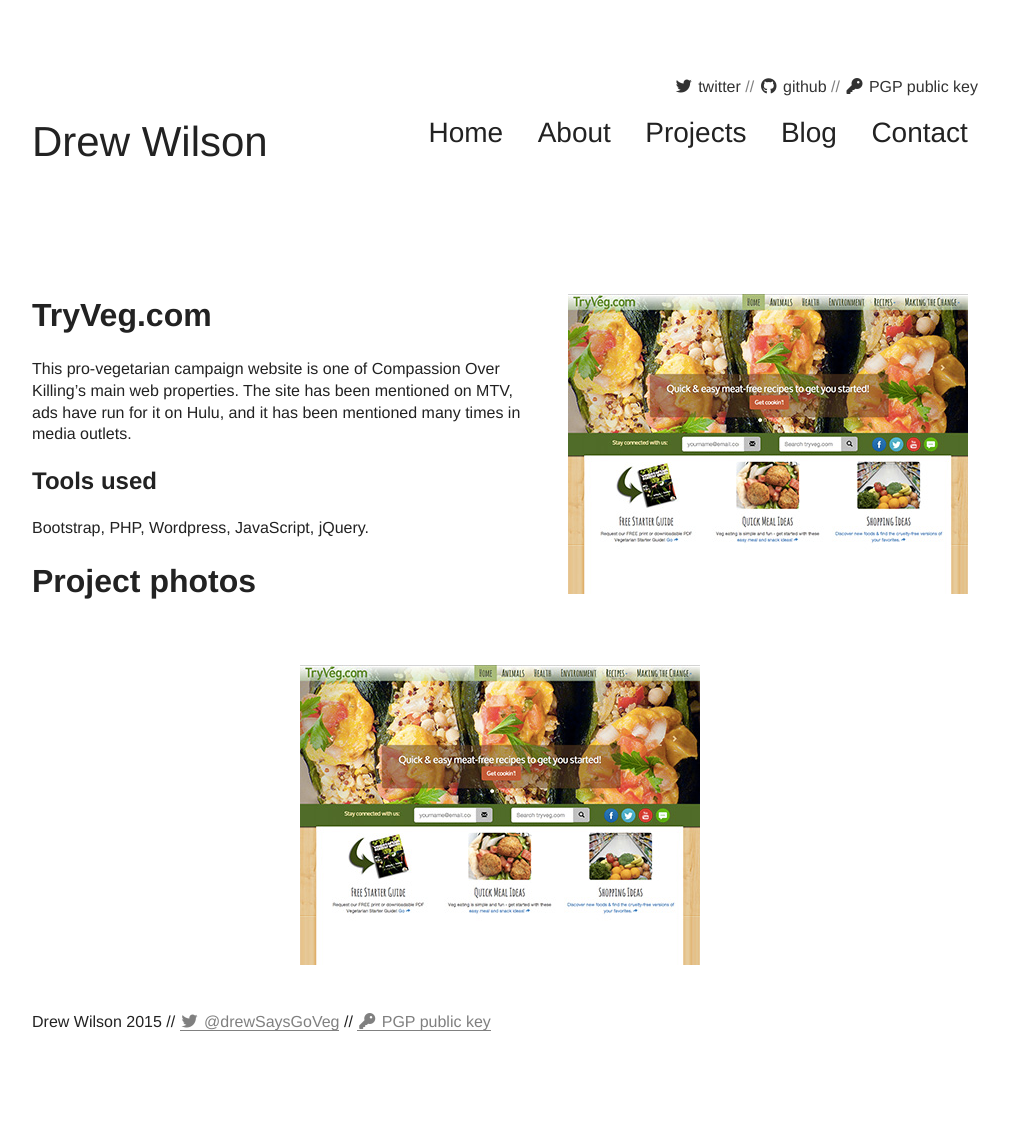
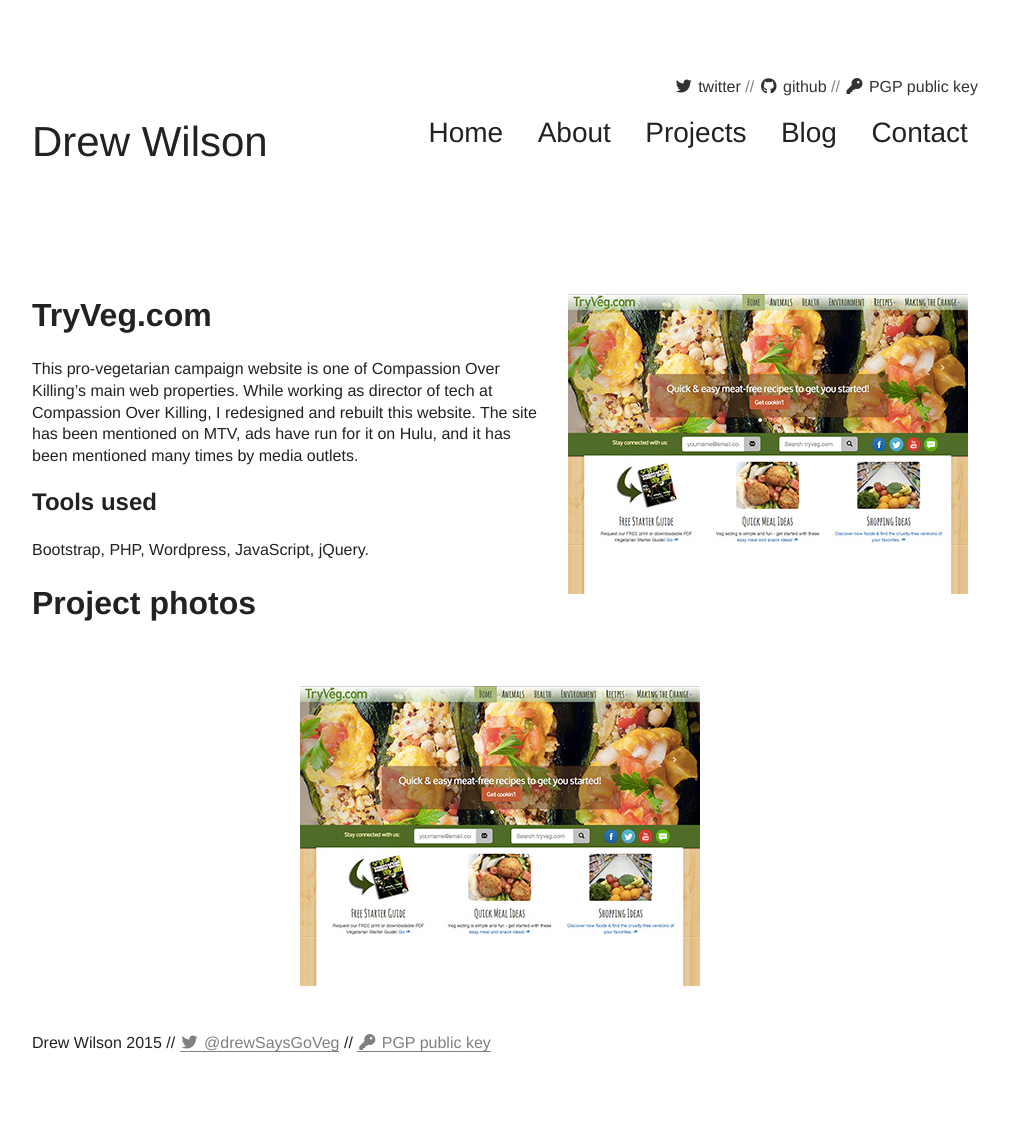
Before and after one commit to drewrwilson/drewrwilson.github.io, a Jekyll site: the page built from _posts/projects/2015-01-01-tryveg.md, in a window 1280 px wide. Shown: the whole page, without its empty margins (140-1149 px from the left). Built offline with Jekyll 4.4.1, drawn with Linux system fonts in a browser that asks for light colours; nearby versions of some CDN libraries; library files that are not in the unit come from our copies; before the commit the page ends 1108 px from its top, so only the background shows below that.

Commit message:
edits to tryveg

```diff
--- a/_posts/projects/2015-01-01-tryveg.md
+++ b/_posts/projects/2015-01-01-tryveg.md
@@ -11,7 +11,7 @@
 - projects
 ---
 
-This pro-vegetarian campaign website is one of Compassion Over Killing's main web properties. The site has been mentioned on MTV, ads have run for it on Hulu, and it has been mentioned many times in media outlets.
+This pro-vegetarian campaign website is one of Compassion Over Killing's main web properties. While working as director of tech at Compassion Over Killing, I redesigned and rebuilt this website. The site has been mentioned on MTV, ads have run for it on Hulu, and it has been mentioned many times by media outlets.
 
 ## Tools used
 Bootstrap, PHP, Wordpress, JavaScript, jQuery.
```
